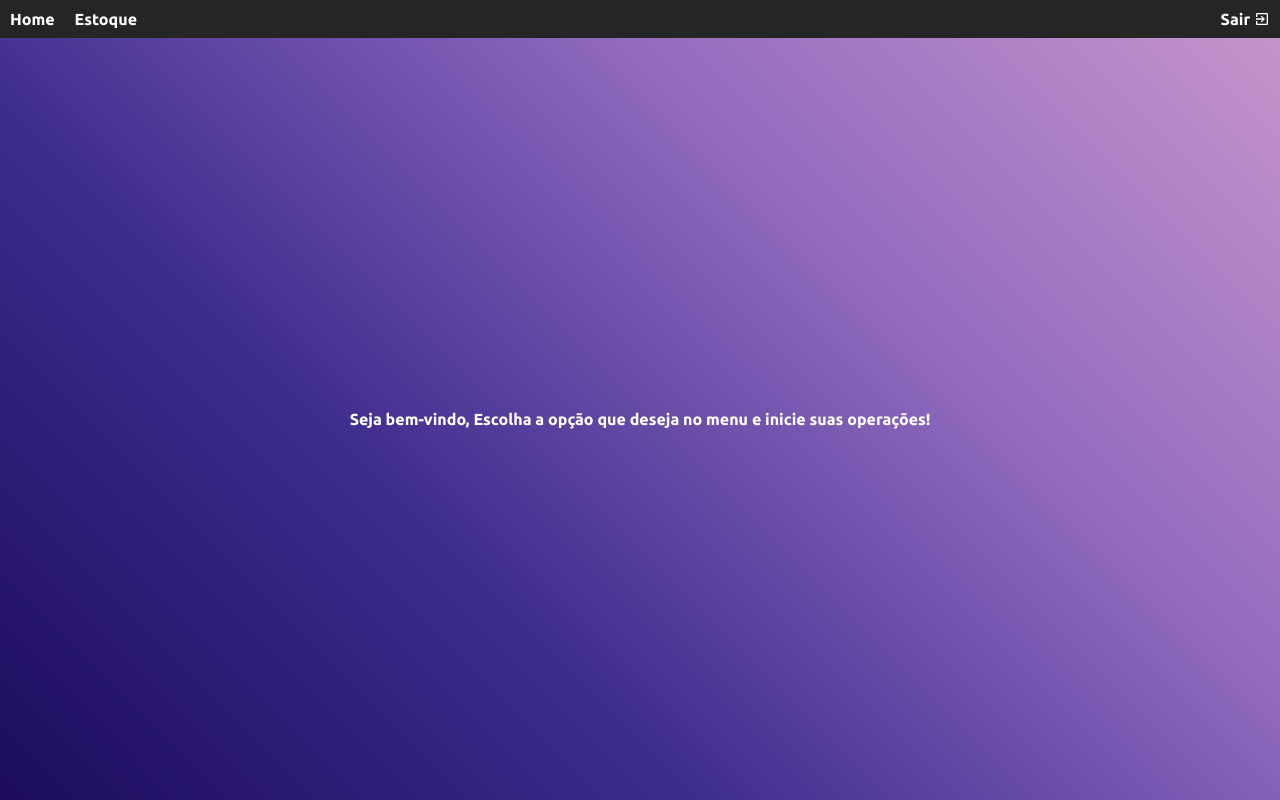
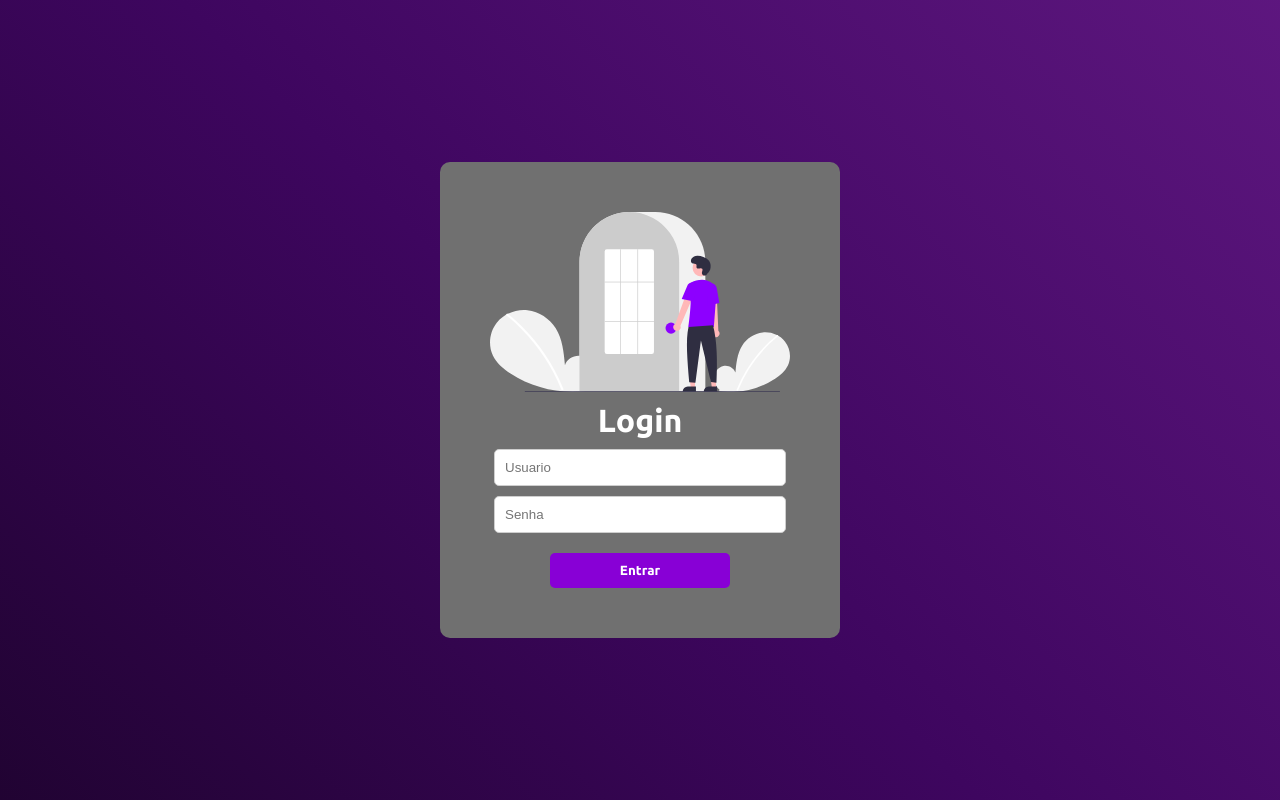
Before and after one commit to RayllanSouza/controledeestoque, a React (Create React App) app: page / in a window 1280 px wide. Built offline with nearby package versions, Linux system fonts and the light colour scheme.

Commit message:
change state

```diff
--- a/src/App.js
+++ b/src/App.js
@@ -8,7 +8,7 @@ import {BrowserRouter as Router, Switch, Route, Link} from "react-router-dom";
 import Estoque from './components/Estoque';
 
 function App() {
-  const [logged, setLogged] = useState(1);
+  const [logged, setLogged] = useState(0);
   function Exit(){
     localStorage.removeItem("Token");
     setLogged(0);
```
